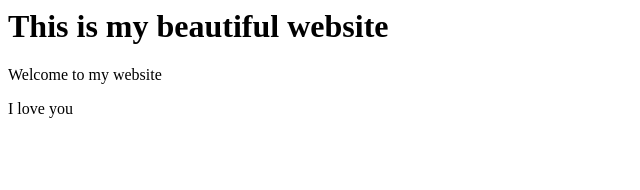
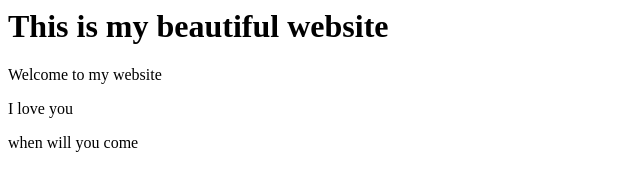
Before and after one commit to cvkakdefuturewings-png/test, a plain HTML site: page index.html in a window 1280 px wide. Shown: the whole page, without its empty margins (0-640 px from the left). Drawn offline with Linux system fonts and the light colour scheme.

Commit message:
change to Hi

```diff
--- a/index.html
+++ b/index.html
@@ -3,5 +3,5 @@
 	<h1> This is my beautiful website </h1>
 	<p> Welcome to my website </p>
 	<p> I love you </p>
-
+	<p> when will you come</p>
 </html>
```
